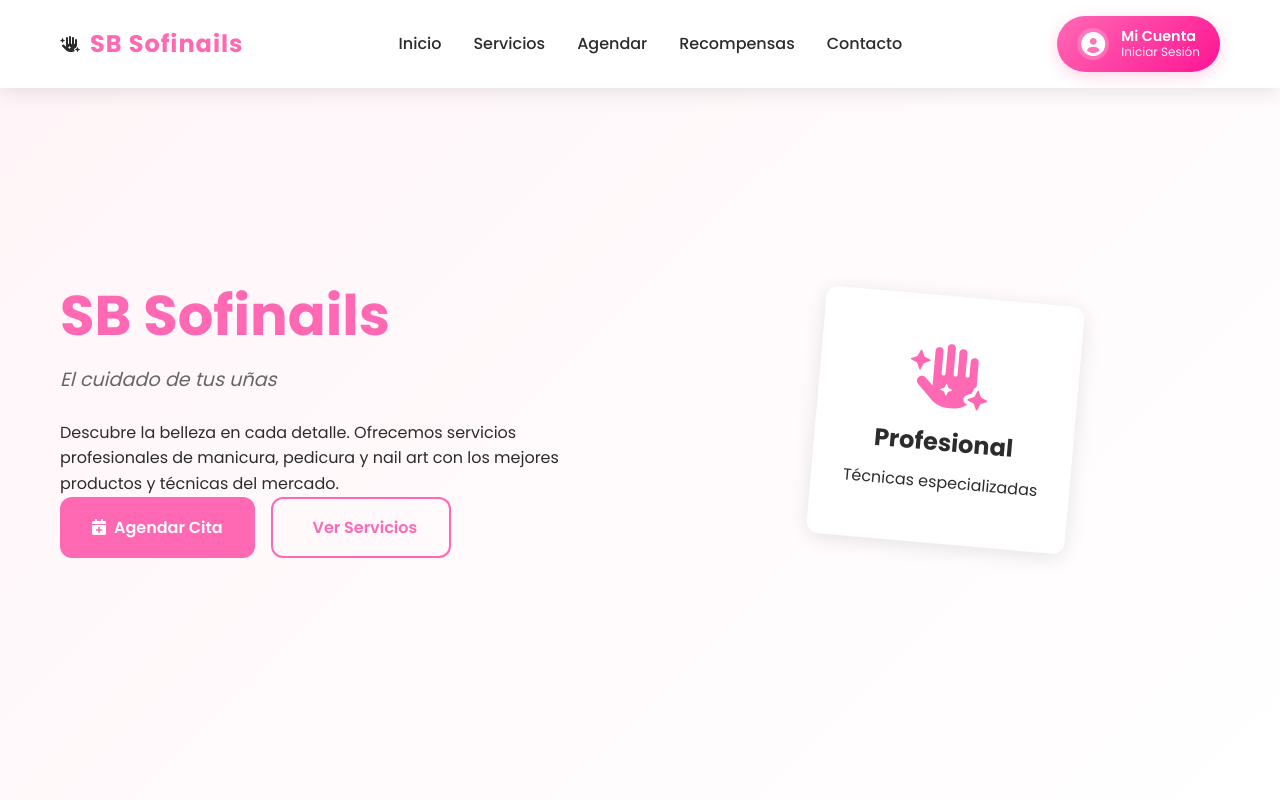
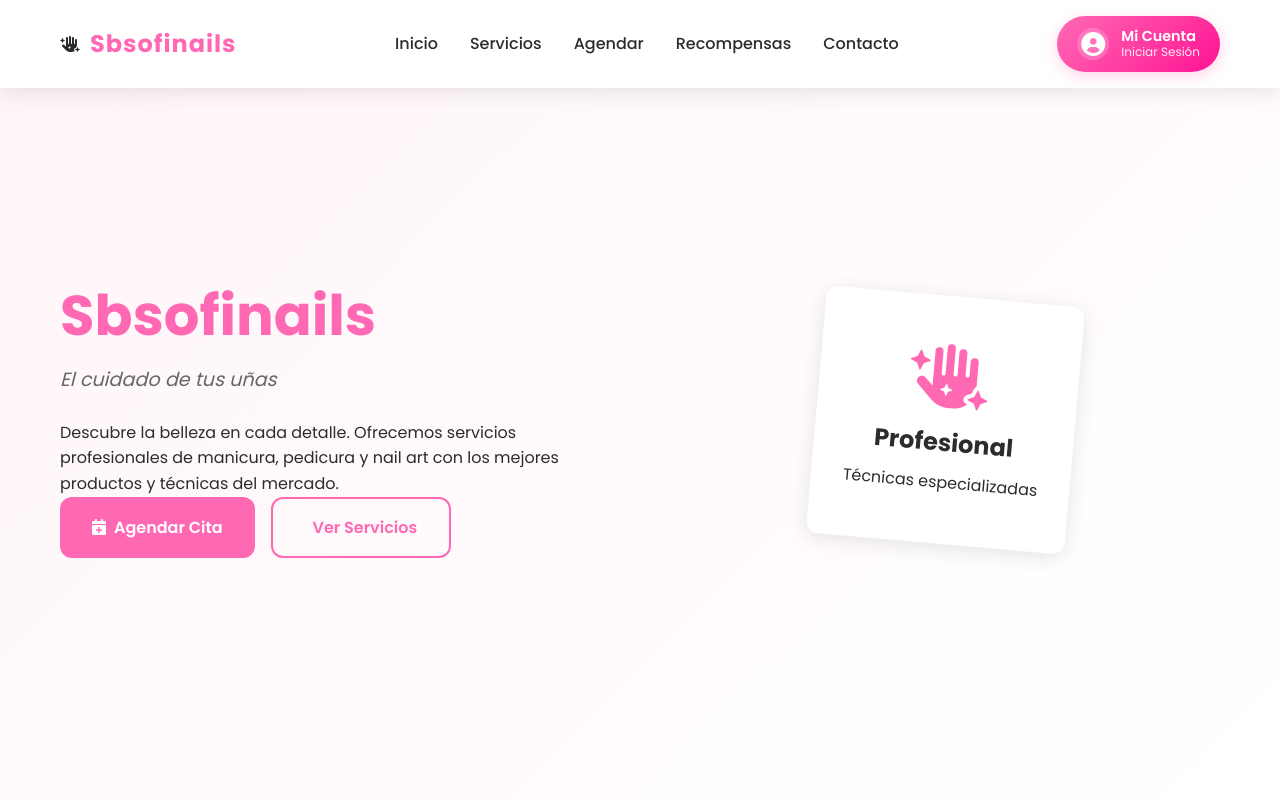
Before and after one commit to valebraca03/SB-Nails, a plain HTML site: page index.html in a window 1280 px wide. Shown: the top 800 px of the page. Drawn offline with nearby package versions, Linux system fonts and the light colour scheme.

Commit message:
Update index.html

```diff
--- a/index.html
+++ b/index.html
@@ -3,7 +3,7 @@
 <head>
     <meta charset="UTF-8">
     <meta name="viewport" content="width=device-width, initial-scale=1.0">
-    <title>SB Sofinails - El cuidado de tus uñas</title>
+    <title>Sbsofinails - El cuidado de tus uñas</title>
     <link rel="stylesheet" href="styles.css">
     <link href="https://fonts.googleapis.com/css2?family=Poppins:wght@300;400;500;600;700&display=swap" rel="stylesheet">
     <link rel="stylesheet" href="https://cdnjs.cloudflare.com/ajax/libs/font-awesome/6.0.0/css/all.min.css">
@@ -16,7 +16,7 @@
             <div class="nav-container">
                 <div class="logo">
                     <i class="fas fa-hand-sparkles"></i>
-                    <span class="logo-text">SB Sofinails</span>
+                    <span class="logo-text">Sbsofinails</span>
                 </div>
                 <ul class="nav-menu">
                     <li><a href="#inicio" class="nav-link">Inicio</a></li>
@@ -54,7 +54,7 @@
     <section id="inicio" class="hero">
         <div class="hero-content">
             <div class="hero-text">
-                <h1>SB Sofinails</h1>
+                <h1>Sbsofinails</h1>
                 <p class="tagline">El cuidado de tus uñas</p>
                 <p class="hero-description">
                     Descubre la belleza en cada detalle. Ofrecemos servicios profesionales de manicura,
```
